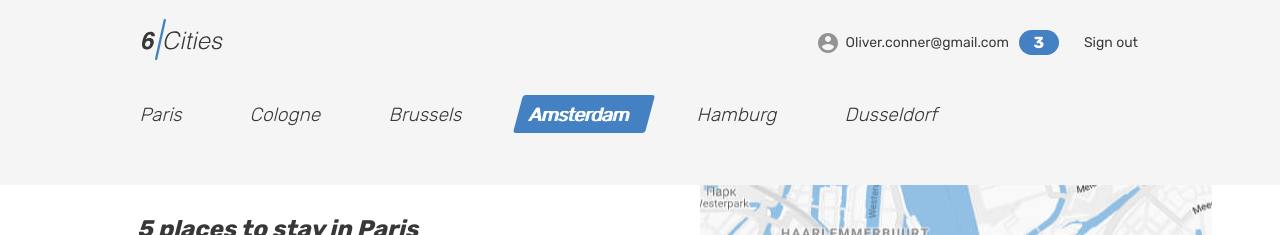
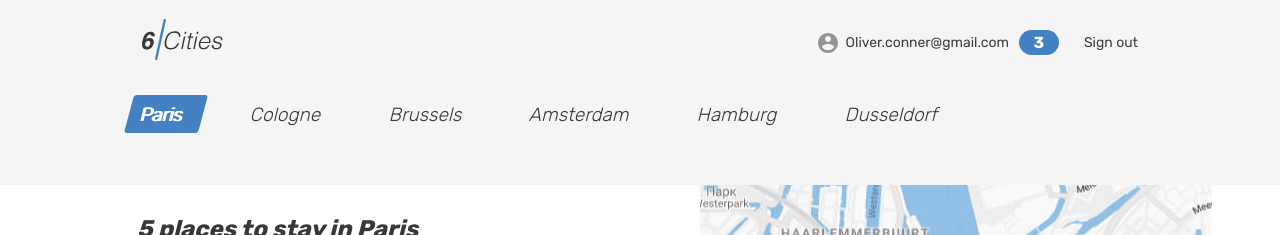
Before and after one commit to htmlacademy-react/1168065-six-cities-16, a React (Vite) app: page /paris in a window 1280 px wide. Shown: the top 235 px of the page. Built offline with nearby package versions, Linux system fonts and the light colour scheme.

Commit message:
Добавляет работу с роутером в компоненте навигации

```diff
--- a/src/components/navigation/navigation.tsx
+++ b/src/components/navigation/navigation.tsx
@@ -1,39 +1,49 @@
+import { CITIES } from '@src/const';
+import { NavLink } from 'react-router-dom';
+import { CityRoute } from '@entities/cities';
+import clsx from 'clsx';
+
+function LocationItem({ slug, name }: CityRoute) {
+  return (
+    <li className="locations__item">
+      <NavLink
+        className={({ isActive }) =>
+          clsx(
+            'locations__item-link tabs__item',
+            isActive && 'tabs__item--active'
+          )
+        }
+        to={slug}
+      >
+        <span>{name}</span>
+      </NavLink>
+    </li>
+  );
+}
+
+type LocationListProps = {
+  locations: CityRoute[];
+};
+
+function LocationList({ locations }: LocationListProps) {
+  return (
+    <ul className="locations__list tabs__list">
+      {locations.map((city: CityRoute) => (
+        <LocationItem key={city.name} {...city} />
+      ))}
+    </ul>
+  );
+}
+
+/**
+ * Компонент навигации по городам
+ * @returns {JSX.Element}
+ */
 export default function Navigation(): JSX.Element {
   return (
     <div className="tabs">
       <section className="locations container">
-        <ul className="locations__list tabs__list">
-          <li className="locations__item">
-            <a className="locations__item-link tabs__item" href="#">
-              <span>Paris</span>
-            </a>
-          </li>
-          <li className="locations__item">
-            <a className="locations__item-link tabs__item" href="#">
-              <span>Cologne</span>
-            </a>
-          </li>
-          <li className="locations__item">
-            <a className="locations__item-link tabs__item" href="#">
-              <span>Brussels</span>
-            </a>
-          </li>
-          <li className="locations__item">
-            <a className="locations__item-link tabs__item tabs__item--active">
-              <span>Amsterdam</span>
-            </a>
-          </li>
-          <li className="locations__item">
-            <a className="locations__item-link tabs__item" href="#">
-              <span>Hamburg</span>
-            </a>
-          </li>
-          <li className="locations__item">
-            <a className="locations__item-link tabs__item" href="#">
-              <span>Dusseldorf</span>
-            </a>
-          </li>
-        </ul>
+        <LocationList locations={CITIES} />
       </section>
     </div>
   );
--- /dev/null
+++ b/src/entities/cities.ts
@@ -0,0 +1,4 @@
+export type CityRoute = {
+  slug: string;
+  name: string;
+};
--- a/tsconfig.json
+++ b/tsconfig.json
@@ -26,7 +26,8 @@
     "paths": {
       "@src/*": ["src/*"],
       "@components/*": ["src/components/*"],
-      "@pages/*": ["src/pages/*"]
+      "@pages/*": ["src/pages/*"],
+      "@entities/*": ["src/entities/*"],
     },
   },
   "include": ["src", "vite.config.ts"],
--- a/vite.config.ts
+++ b/vite.config.ts
@@ -18,6 +18,7 @@ export default defineConfig({
       '@src': path.resolve(__dirname, './src'),
       '@components': path.resolve(__dirname, './src/components'),
       '@pages': path.resolve(__dirname, './src/pages'),
+      '@entities': path.resolve(__dirname, './src/entities/'),
     }
   }
 });
```
Also changed, not shown: src/const.ts (+2 -5 lines).
